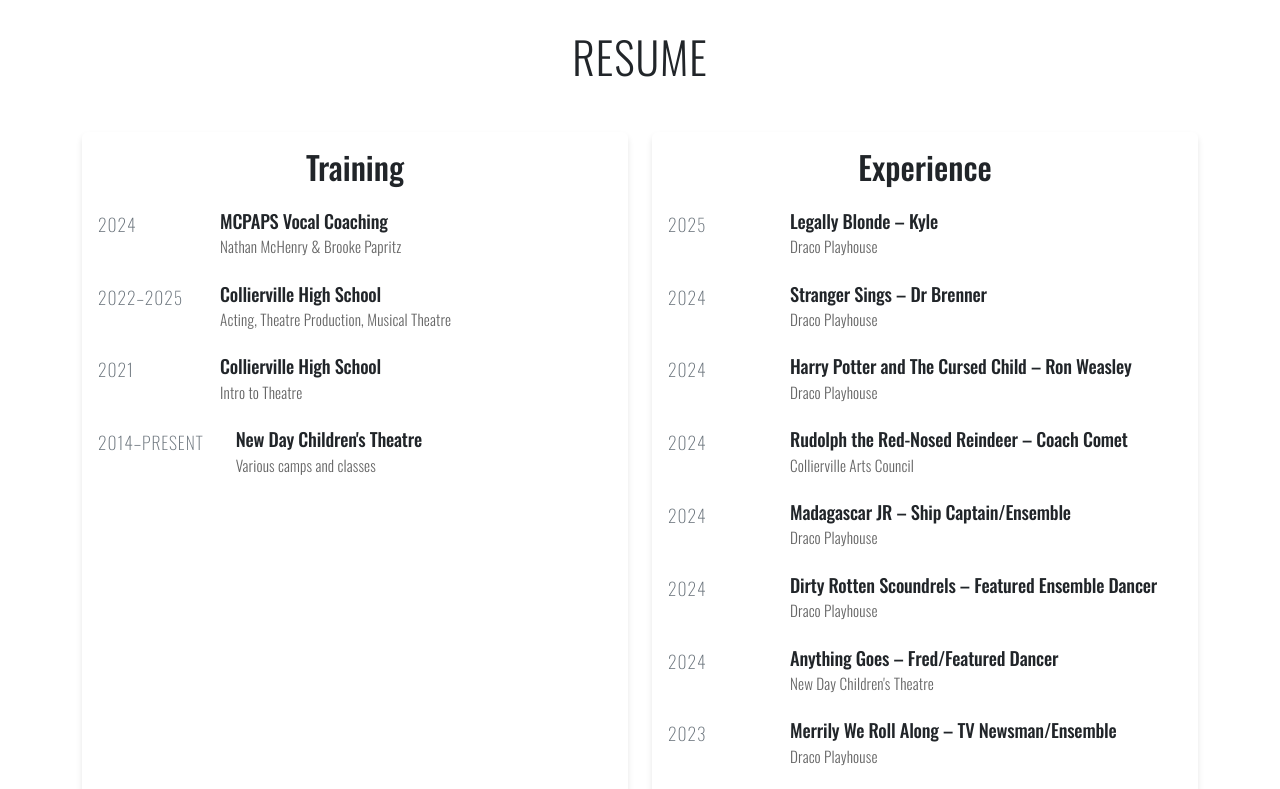
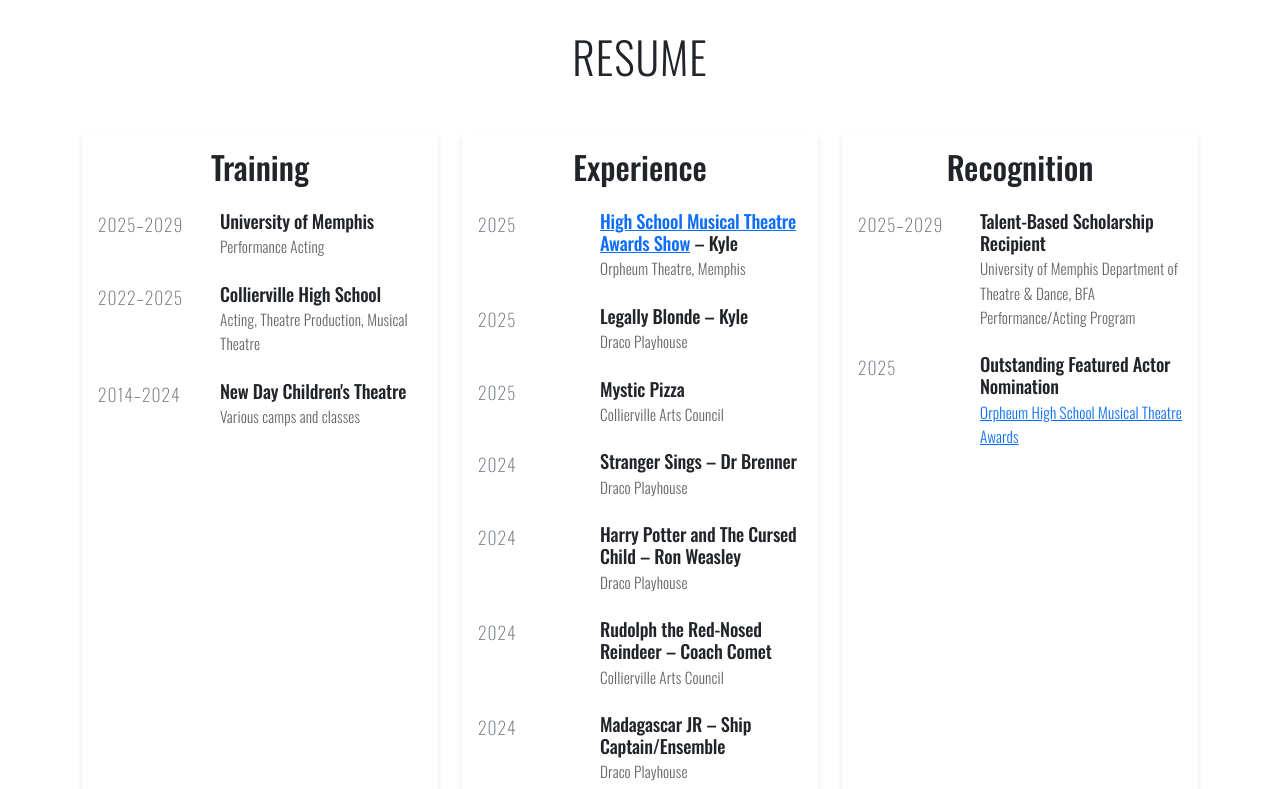
Before and after one commit to shawnbierman/www.maddoxbierman.com, a plain HTML site: page index.html in a window 1280 px wide. Shown: the part 2180-2969 px from the top of the page. Drawn offline with nearby package versions, Linux system fonts and the light colour scheme.

Commit message:
Update resume with 2025 experiences and recognition
- Added 2025 High School Musical Theatre Awards Show performance (Kyle)
- Added Mystic Pizza production with Collierville Arts Council
- Created new Recognition section with talent-based scholarship and nomination
- Updated training timeline for University of Memphis BFA program (2025-2029)
- Reorganized resume layout to include three columns: Training, Experience, Recognition

```diff
--- a/index.html
+++ b/index.html
@@ -149,16 +149,16 @@
       <h2 class="display-4 text-center mb-5">Resume</h2>
       <div class="row g-4">
         <!-- Training -->
-        <div class="col-lg-6">
+        <div class="col-lg-4">
           <div class="card h-100">
             <div class="card-body">
               <h2 class="card-title text-center mb-4">Training</h2>
               <ul class="experience-list list-unstyled">
                 <li>
-                  <div class="experience-year">2024</div>
+                  <div class="experience-year">2025–2029</div>
                   <div class="experience-details">
-                    <h3>MCPAPS Vocal Coaching</h3>
-                    <p>Nathan McHenry &amp; Brooke Papritz</p>
+                    <h3>University of Memphis</h3>
+                    <p>Performance Acting</p>
                   </div>
                 </li>
                 <li>
@@ -169,14 +169,7 @@
                   </div>
                 </li>
                 <li>
-                  <div class="experience-year">2021</div>
-                  <div class="experience-details">
-                    <h3>Collierville High School</h3>
-                    <p>Intro to Theatre</p>
-                  </div>
-                </li>
-                <li>
-                  <div class="experience-year">2014–Present</div>
+                  <div class="experience-year">2014–2024</div>
                   <div class="experience-details">
                     <h3>New Day Children's Theatre</h3>
                     <p>Various camps and classes</p>
@@ -188,7 +181,7 @@
         </div>
 
         <!-- Experience -->
-        <div class="col-lg-6">
+        <div class="col-lg-4">
           <div class="card h-100">
             <div class="card-body">
               <h2 class="card-title text-center mb-4">Experience</h2>
@@ -196,8 +189,24 @@
                 <li>
                   <div class="experience-year">2025</div>
                   <div class="experience-details">
+                    <h3><a
+                        href="https://www.orpheum-memphis.com/education-community/school-programs/high-school-musical-theatre-awards"
+                        target="_blank" rel="noopener">High School Musical Theatre Awards Show</a> – Kyle</h3>
+                    <p>Orpheum Theatre, Memphis</p>
+                  </div>
+                </li>
+                <li>
+                  <div class="experience-year">2025</div>
+                  <div class="experience-details">
                     <h3>Legally Blonde – Kyle</h3>
                     <p>Draco Playhouse</p>
+                  </div>
+                </li>
+                <li>
+                  <div class="experience-year">2025</div>
+                  <div class="experience-details">
+                    <h3>Mystic Pizza</h3>
+                    <p>Collierville Arts Council</p>
                   </div>
                 </li>
                 <li>
@@ -302,6 +311,33 @@
             </div>
           </div>
         </div>
+
+        <!-- Recognition -->
+        <div class="col-lg-4">
+          <div class="card h-100">
+            <div class="card-body">
+              <h2 class="card-title text-center mb-4">Recognition</h2>
+              <ul class="experience-list list-unstyled">
+                <li>
+                  <div class="experience-year">2025–2029</div>
+                  <div class="experience-details">
+                    <h3>Talent-Based Scholarship Recipient</h3>
+                    <p>University of Memphis Department of Theatre & Dance, BFA Performance/Acting Program</p>
+                  </div>
+                </li>
+                <li>
+                  <div class="experience-year">2025</div>
+                  <div class="experience-details">
+                    <h3>Outstanding Featured Actor Nomination</h3>
+                    <p><a
+                        href="https://www.orpheum-memphis.com/education-community/school-programs/high-school-musical-theatre-awards"
+                        target="_blank" rel="noopener">Orpheum High School Musical Theatre Awards</a></p>
+                  </div>
+                </li>
+              </ul>
+            </div>
+          </div>
+        </div>
       </div>
     </div>
   </section>
```
